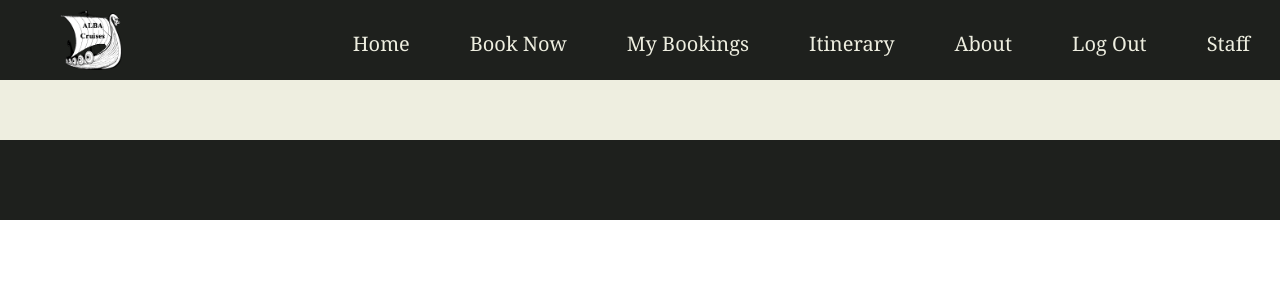
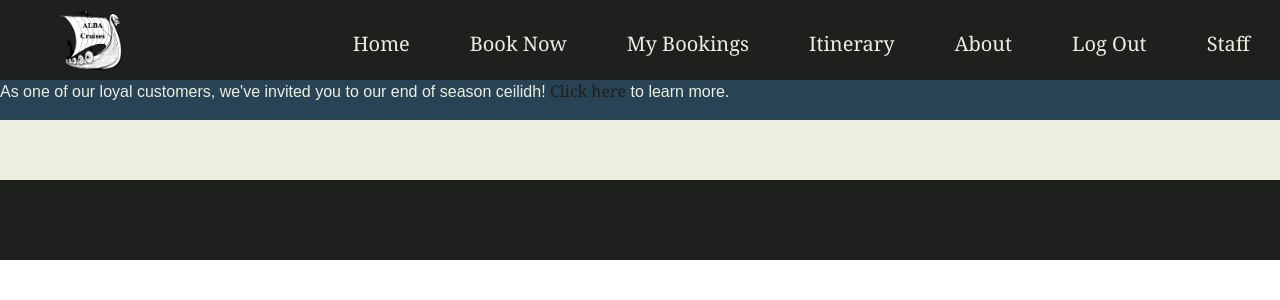
Before and after one commit to fifty7north/Uni-Y3-DWBA-Assignment-2, a PHP site: page /index.php in a window 1280 px wide. Shown: the top 300 px of the page. Run offline with PHP 8.4, Linux system fonts and the light colour scheme; the visitor is signed in with stand-in values (Sample User, id 1).

Commit message:
Added ceilidh invite link, only appears logged in

```diff
--- a/css/style.css
+++ b/css/style.css
@@ -42,6 +42,9 @@ h1 {
 }
 header {
     width: 100%;
+}
+
+nav {
     height: 80px;
     background-color: var(--alba-black);
 }
@@ -63,6 +66,14 @@ nav ul li {
     font-size: 1.25em;
     font-weight: bold;
     padding: 100px;
+    color: var(--alba-white);
+}
+
+.ceilidh-invite-link {
+    width: 100%;
+    height: 40px;
+    background-color: var(--alba-blue-dark);
+    font: 1em sans-serif;
     color: var(--alba-white);
 }
 
--- a/pages/header.php
+++ b/pages/header.php
@@ -29,4 +29,15 @@
             <li><a href="/pages/staff-login.php">Staff</a></li>
         </ul>
     </nav>
+    <?php
+    if (isset($_SESSION['username'])) {
+        echo '
+        <div class="ceilidh-invite-link">
+            As one of our loyal customers, we\'ve invited you to our end of season ceilidh!
+            <a href="/pages">Click here</a>
+            to learn more.
+        </div>
+        ';
+    }
+    ?>
 </header>
```
